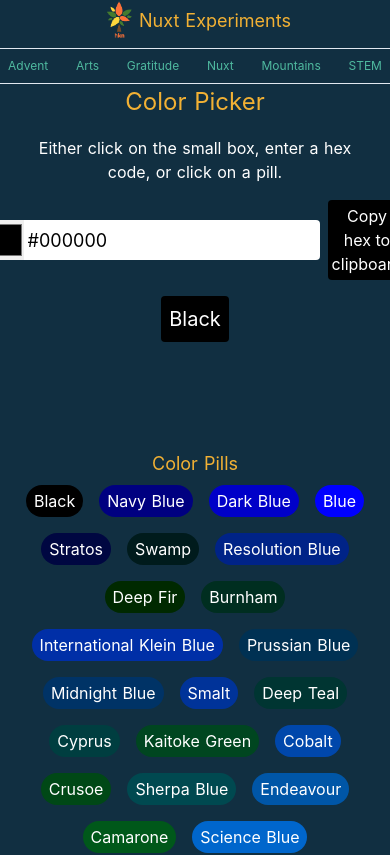
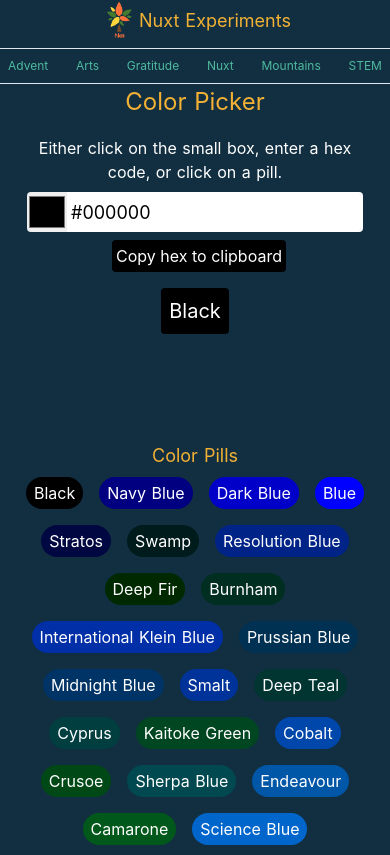
Before and after one commit to ethyl2/nuxt-experiment, a Nuxt app: page /arts/color-picker in a window 390 px wide. Shown: the top 855 px of the page. Built offline with nearby package versions, Linux system fonts and the light colour scheme.

Commit message:
Style: Adjusts button layout for mobile

```diff
--- a/pages/arts/color-picker.vue
+++ b/pages/arts/color-picker.vue
@@ -7,7 +7,7 @@
       Either click on the small box, enter a hex code, or click on a pill.
     </p>
     <form class="flex flex-col" @submit.prevent="getColorName">
-      <div class="flex justify-around items-center">
+      <div class="flex flex-col justify-around items-center md:flex-row">
         <div class="flex justify-center items-stretch">
           <input
             v-model="hexColor"
```
